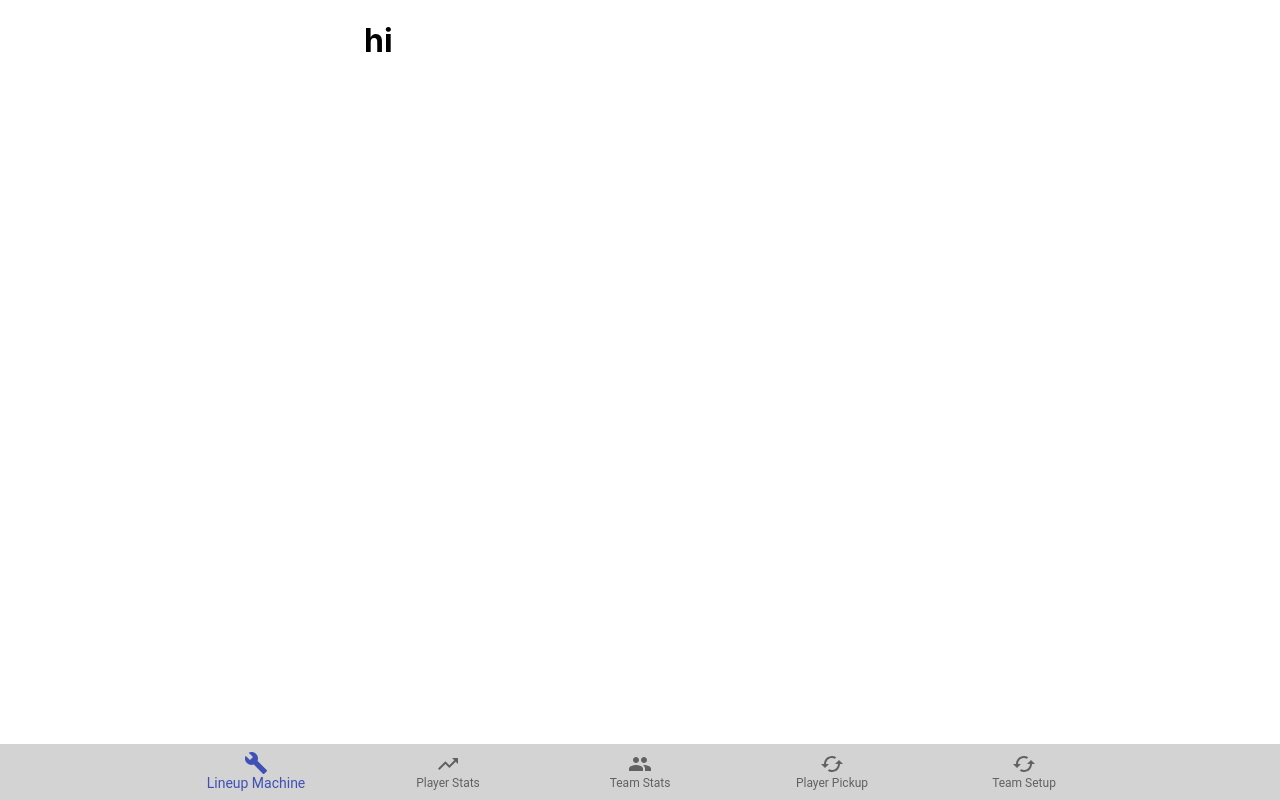
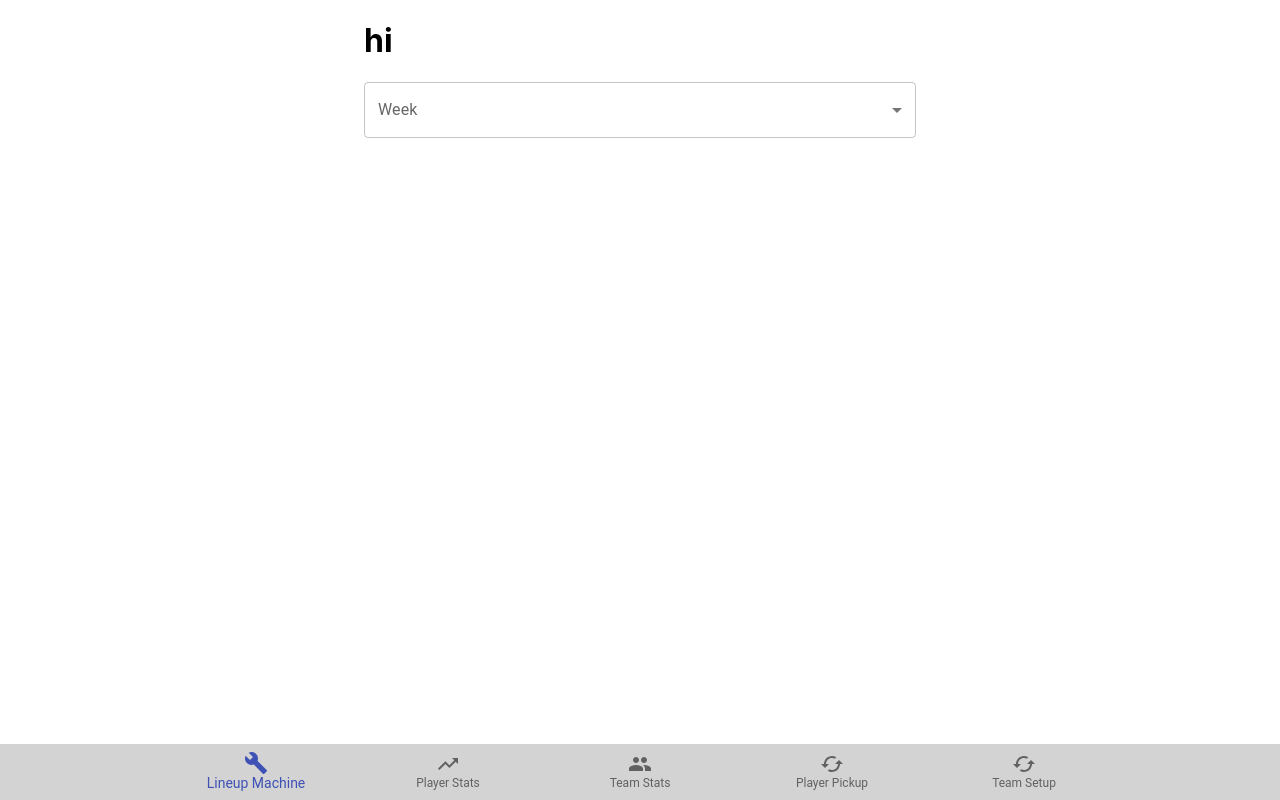
Before and after one commit to ggrubbs9/fantasy-hockey-website, a React (Create React App) app: page / in a window 1280 px wide. Built offline with nearby package versions, Linux system fonts and the light colour scheme; no server answers; the HTML template or start-up script is replaced by a standard one.

Commit message:
state is working

```diff
--- a/src/App.js
+++ b/src/App.js
@@ -10,6 +10,10 @@ import LineupMachineComponent from './pages/LineupMachine';
 import PlayerStatsComponent from './pages/PlayerStats';
 import PlayerPickupComponent from './pages/PlayerPickup';
 import TeamSetupComponent from './pages/TeamSetup';
+import { useGetPokemonByNameQuery } from './helpers/pokemon';
+import { connect } from 'react-redux';
+
+import { setSeasonSchedule } from './store/SeasonSchedule/seasonSchedule.actions';
 
 const useStyles = makeStyles({
   stickToBottom: {
@@ -20,13 +24,34 @@ const useStyles = makeStyles({
   },
 });
 
+const mapStateToProps = (state) => {
+  return {
+    count: state,
+  };
+};
+
+const mapDispatchToProps = (dispatch) => {
+  return {
+    setSeasonSchedule: (x) => dispatch(setSeasonSchedule(x)),
+  };
+};
+
 function App(props) {
+  const { data, error, isLoading } = useGetPokemonByNameQuery('team.stats');
   const [value, setValue] = React.useState(0);
   const classes = useStyles();
 
   function Dashboard() {
     return <h2>Users</h2>;
   }
+
+  useEffect(() => {
+    if (!isLoading) {
+      console.log(data);
+      console.log(props);
+      props.setSeasonSchedule(data);
+    }
+  }, [data]);
 
   return (
     <Router>
@@ -100,4 +125,4 @@ function App(props) {
   );
 }
 
-export default App;
+export default connect(mapStateToProps, mapDispatchToProps)(App);
--- a/src/pages/LineupMachine.js
+++ b/src/pages/LineupMachine.js
@@ -1,11 +1,52 @@
+import { useEffect, useState } from 'react';
+import { connect } from 'react-redux';
 import { Container } from '@material-ui/core';
+import Box from '@mui/material/Box';
+import InputLabel from '@mui/material/InputLabel';
+import MenuItem from '@mui/material/MenuItem';
+import FormControl from '@mui/material/FormControl';
+import Select from '@mui/material/Select';
 
-function LineupMachineComponent() {
+const mapStateToProps = (state) => {
+  return {
+    state: state,
+  };
+};
+
+function LineupMachineComponent(props) {
+  const [week, setWeek] = useState('');
+
+  const handleChange = (event) => {
+    setWeek(event.target.value);
+  };
+
+  const getWeeks = () => {
+    let content = [];
+    for (let i = 1; i < 25; i++) {
+      content.push(<MenuItem value={i}>Week {i}</MenuItem>);
+    }
+    return content;
+  };
+
   return (
     <Container maxWidth="sm">
       <h1>hi</h1>
+      <Box sx={{ minWidth: 120 }}>
+        <FormControl fullWidth>
+          <InputLabel id="demo-simple-select-label">Week</InputLabel>
+          <Select
+            labelId="demo-simple-select-label"
+            id="demo-simple-select"
+            value={week}
+            label="Week"
+            onChange={handleChange}
+          >
+            {getWeeks()}
+          </Select>
+        </FormControl>
+      </Box>
     </Container>
   );
 }
 
-export default LineupMachineComponent;
+export default connect(mapStateToProps)(LineupMachineComponent);
--- a/src/pages/TeamSetup.js
+++ b/src/pages/TeamSetup.js
@@ -18,6 +18,7 @@ import {
   useGetPokemonByNameQuery,
   getSeasonSchedule,
 } from '../helpers/pokemon';
+import { setSeasonSchedule } from '../store/SeasonSchedule/seasonSchedule.actions';
 
 function TeamSetupComponent(props) {
   // Using a query hook automatically fetches data and returns query values
@@ -83,15 +84,11 @@ function TeamSetupComponent(props) {
   // }, [scheduleData]);
 
   useEffect(() => {
-    console.log(data);
-  }, [data]);
-
-  useEffect(() => {
     searchPlayerID('Patrick Kane');
   }, []);
 
   useEffect(() => {
-    console.log(playerID);
+    //console.log(playerID);
   }, [playerID]);
 
   const handleClick = (e) => {
@@ -99,7 +96,7 @@ function TeamSetupComponent(props) {
   };
 
   const dialogCallback = (childData) => {
-    console.log(childData);
+    //console.log(childData);
   };
 
   return (
--- a/src/store.js
+++ b/src/store.js
@@ -2,11 +2,13 @@ import { configureStore } from '@reduxjs/toolkit';
 // Or from '@reduxjs/toolkit/query/react'
 import { setupListeners } from '@reduxjs/toolkit/query';
 import { pokemonApi } from './helpers/pokemon';
+import rootReducer from './store/rootReducer';
 
 export const store = configureStore({
   reducer: {
     // Add the generated reducer as a specific top-level slice
     [pokemonApi.reducerPath]: pokemonApi.reducer,
+    rootReducer: rootReducer,
   },
   // Adding the api middleware enables caching, invalidation, polling,
   // and other useful features of `rtk-query`.
--- a/src/store/SeasonSchedule/seasonSchedule.actions.js
+++ b/src/store/SeasonSchedule/seasonSchedule.actions.js
@@ -25,6 +25,13 @@ export const getSeasonSchedule = async (dispatch) => {
       });
 };
 
+export const setSeasonSchedule = (data) => {
+  return {
+    type: 'SET_DATA',
+    payload: data,
+  };
+};
+
 export const decreaseCounter = () => {
   return {
     type: DECREMENT,
--- a/src/store/SeasonSchedule/seasonSchedule.reducer.js
+++ b/src/store/SeasonSchedule/seasonSchedule.reducer.js
@@ -1,16 +1,14 @@
-import { DECREMENT, FETCH_DATA } from './seasonSchedule.types';
+import { DECREMENT, FETCH_DATA, SET_DATA } from './seasonSchedule.types';
 
 const INITIAL_STATE = {
   seasonSchedule: [],
-  count: 0,
 };
 
 const reducer = (state = INITIAL_STATE, action) => {
-  console.log(action);
   switch (action.type) {
-    case FETCH_DATA:
-      console.log(action.payload.data);
-      return [action.payload.data, ...state];
+    case SET_DATA:
+      console.log(action);
+      return { ...state, seasonSchedule: action.payload };
 
     case DECREMENT:
       return {
--- a/src/store/SeasonSchedule/seasonSchedule.types.js
+++ b/src/store/SeasonSchedule/seasonSchedule.types.js
@@ -1,2 +1,3 @@
 export const FETCH_DATA = 'FETCH_DATA';
 export const DECREMENT = 'DECREMENT';
+export const SET_DATA = 'SET_DATA';
```
Also changed, not shown: 1 other file (tests, documents, lock files or other folders).
